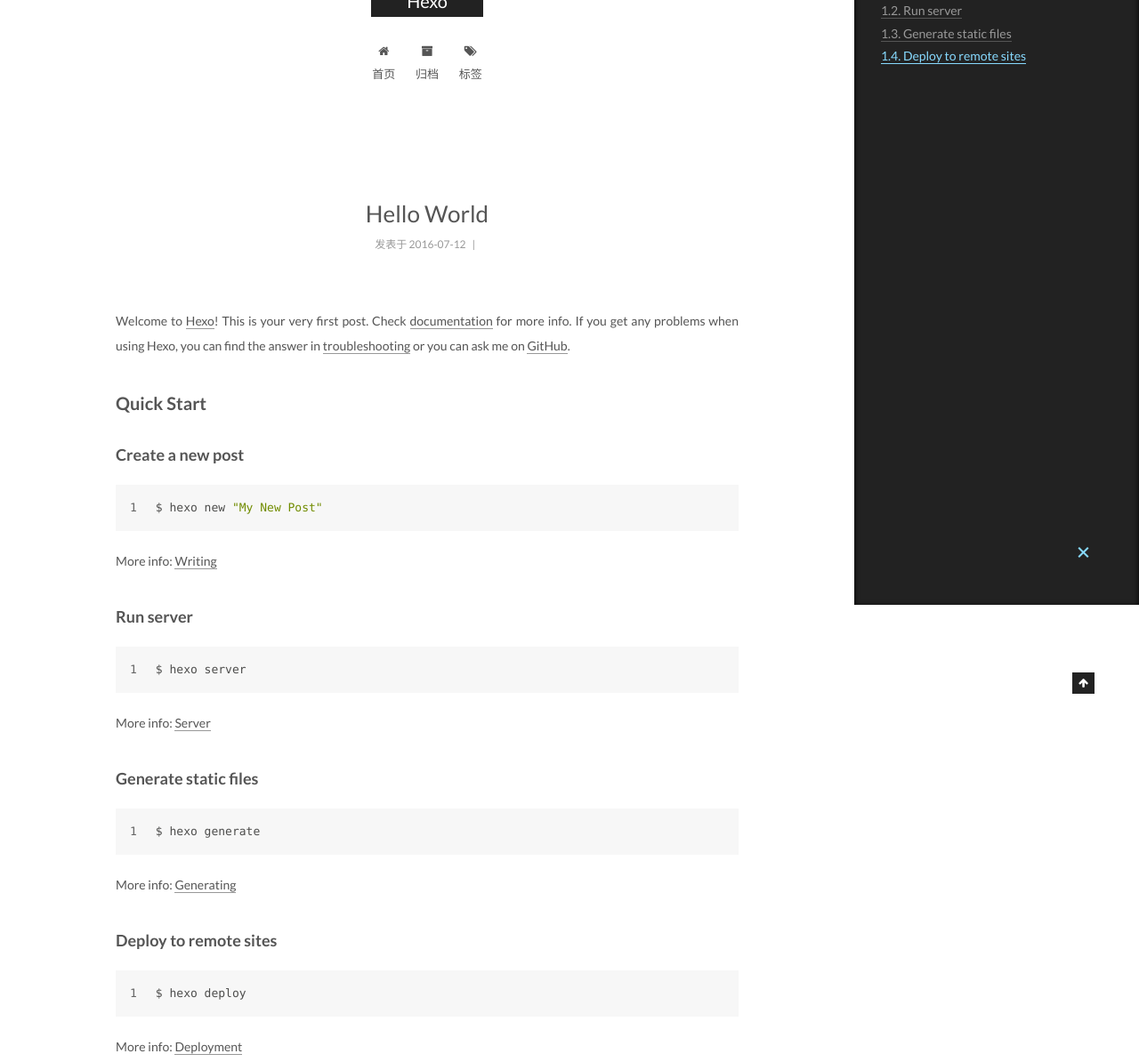
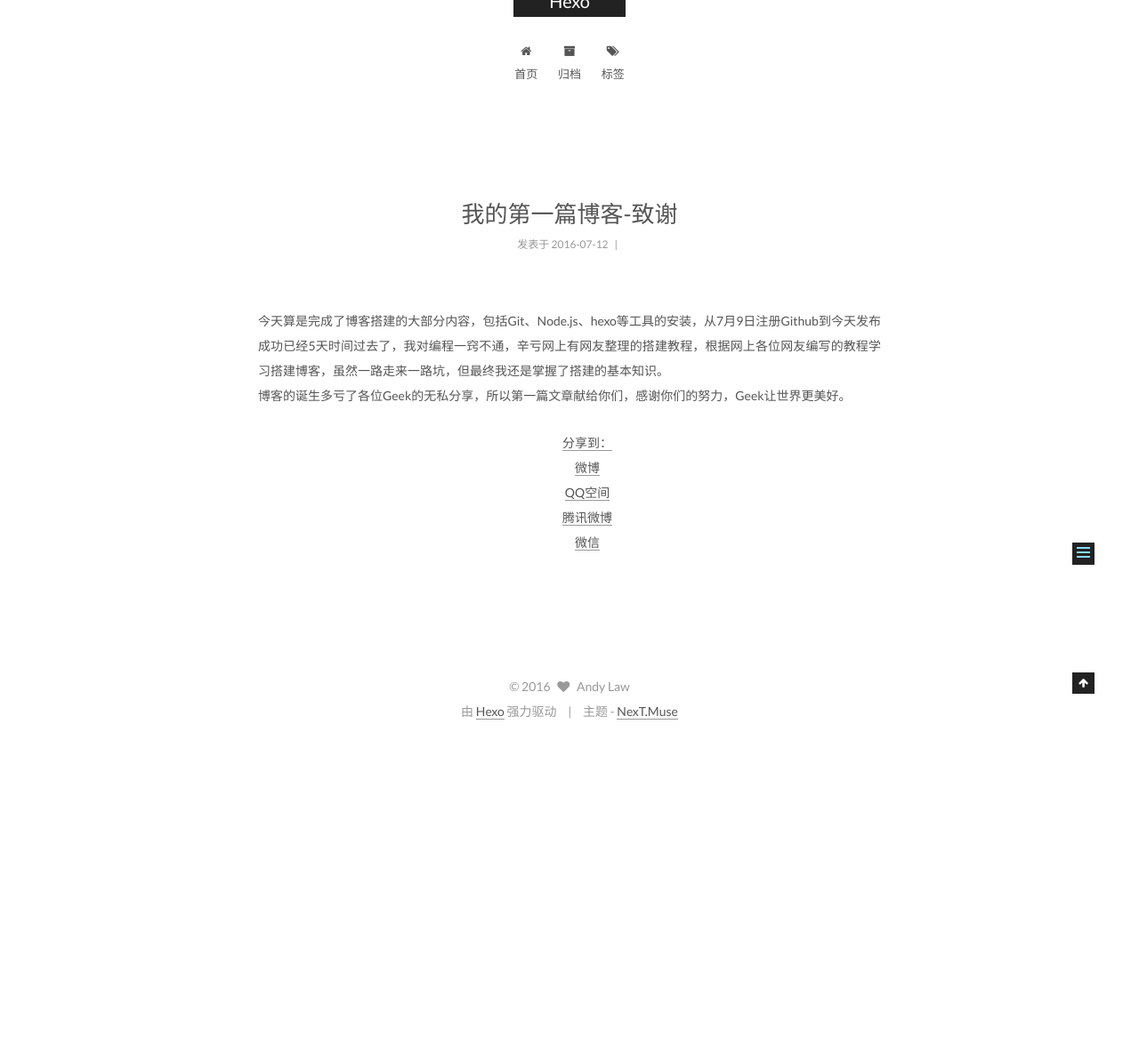
Before and after one commit to andybroker/andybroker.github.io, a plain HTML site: page 2016/07/12/hello-world/index.html in a window 1280 px wide. Shown: the part 120-1314 px from the top of the page at 89% size. After the commit the page ends 954 px from the top, so only its background shows below. Drawn offline with Linux system fonts and the light colour scheme; a script that the page names is missing.

Commit message:
Site updated: 2016-07-13 15:11:12

```diff
--- a/2016/07/12/hello-world/index.html
+++ b/2016/07/12/hello-world/index.html
@@ -84,19 +84,16 @@
 
 
 
-<meta name="description" content="Welcome to Hexo! This is your very first post. Check documentation for more info. If you get any problems when using Hexo, you can find the answer in troubleshooting or you can ask me on GitHub.
-Quick">
+<meta name="description" content="今天算是完成了博客搭建的大部分内容，包括Git、Node.js、hexo等工具的安装，从7月9日注册Github到今天发布成功已经5天时间过去了，我对编程一窍不通，辛亏网上有网友整理的搭建教程，根据网上各位网友编写的教程学习搭建博客，虽然一路走来一路坑，但最终我还是掌握了搭建的基本知识。博客的诞生多亏了各位Geek的无私分享，所以第一篇文章献给你们，感谢你们的努力，Geek让世界更美好。">
 <meta property="og:type" content="article">
-<meta property="og:title" content="Hello World">
+<meta property="og:title" content="我的第一篇博客-致谢">
 <meta property="og:url" content="http://yoursite.com/2016/07/12/hello-world/index.html">
 <meta property="og:site_name" content="Hexo">
-<meta property="og:description" content="Welcome to Hexo! This is your very first post. Check documentation for more info. If you get any problems when using Hexo, you can find the answer in troubleshooting or you can ask me on GitHub.
-Quick">
-<meta property="og:updated_time" content="2016-07-12T07:14:43.913Z">
+<meta property="og:description" content="今天算是完成了博客搭建的大部分内容，包括Git、Node.js、hexo等工具的安装，从7月9日注册Github到今天发布成功已经5天时间过去了，我对编程一窍不通，辛亏网上有网友整理的搭建教程，根据网上各位网友编写的教程学习搭建博客，虽然一路走来一路坑，但最终我还是掌握了搭建的基本知识。博客的诞生多亏了各位Geek的无私分享，所以第一篇文章献给你们，感谢你们的努力，Geek让世界更美好。">
+<meta property="og:updated_time" content="2016-07-13T07:07:25.492Z">
 <meta name="twitter:card" content="summary">
-<meta name="twitter:title" content="Hello World">
-<meta name="twitter:description" content="Welcome to Hexo! This is your very first post. Check documentation for more info. If you get any problems when using Hexo, you can find the answer in troubleshooting or you can ask me on GitHub.
-Quick">
+<meta name="twitter:title" content="我的第一篇博客-致谢">
+<meta name="twitter:description" content="今天算是完成了博客搭建的大部分内容，包括Git、Node.js、hexo等工具的安装，从7月9日注册Github到今天发布成功已经5天时间过去了，我对编程一窍不通，辛亏网上有网友整理的搭建教程，根据网上各位网友编写的教程学习搭建博客，虽然一路走来一路坑，但最终我还是掌握了搭建的基本知识。博客的诞生多亏了各位Geek的无私分享，所以第一篇文章献给你们，感谢你们的努力，Geek让世界更美好。">
 
 
 
@@ -119,7 +116,7 @@
 
   <link rel="canonical" href="http://yoursite.com/2016/07/12/hello-world/"/>
 
-  <title> Hello World | Hexo </title>
+  <title> 我的第一篇博客-致谢 | Hexo </title>
 </head>
 
 <body itemscope itemtype="http://schema.org/WebPage" lang="zh-Hans">
@@ -249,7 +246,7 @@
 
 
 
-                Hello World
+                我的第一篇博客-致谢
 
 
           </h1>
@@ -296,15 +293,7 @@
 
 
 
-        <p>Welcome to <a href="https://hexo.io/" target="_blank" rel="external">Hexo</a>! This is your very first post. Check <a href="https://hexo.io/docs/" target="_blank" rel="external">documentation</a> for more info. If you get any problems when using Hexo, you can find the answer in <a href="https://hexo.io/docs/troubleshooting.html" target="_blank" rel="external">troubleshooting</a> or you can ask me on <a href="https://github.com/hexojs/hexo/issues" target="_blank" rel="external">GitHub</a>.</p>
-<h2 id="Quick-Start"><a href="#Quick-Start" class="headerlink" title="Quick Start"></a>Quick Start</h2><h3 id="Create-a-new-post"><a href="#Create-a-new-post" class="headerlink" title="Create a new post"></a>Create a new post</h3><figure class="highlight bash"><table><tr><td class="gutter"><pre><div class="line">1</div></pre></td><td class="code"><pre><div class="line">$ hexo new <span class="string">"My New Post"</span></div></pre></td></tr></table></figure>
-<p>More info: <a href="https://hexo.io/docs/writing.html" target="_blank" rel="external">Writing</a></p>
-<h3 id="Run-server"><a href="#Run-server" class="headerlink" title="Run server"></a>Run server</h3><figure class="highlight bash"><table><tr><td class="gutter"><pre><div class="line">1</div></pre></td><td class="code"><pre><div class="line">$ hexo server</div></pre></td></tr></table></figure>
-<p>More info: <a href="https://hexo.io/docs/server.html" target="_blank" rel="external">Server</a></p>
-<h3 id="Generate-static-files"><a href="#Generate-static-files" class="headerlink" title="Generate static files"></a>Generate static files</h3><figure class="highlight bash"><table><tr><td class="gutter"><pre><div class="line">1</div></pre></td><td class="code"><pre><div class="line">$ hexo generate</div></pre></td></tr></table></figure>
-<p>More info: <a href="https://hexo.io/docs/generating.html" target="_blank" rel="external">Generating</a></p>
-<h3 id="Deploy-to-remote-sites"><a href="#Deploy-to-remote-sites" class="headerlink" title="Deploy to remote sites"></a>Deploy to remote sites</h3><figure class="highlight bash"><table><tr><td class="gutter"><pre><div class="line">1</div></pre></td><td class="code"><pre><div class="line">$ hexo deploy</div></pre></td></tr></table></figure>
-<p>More info: <a href="https://hexo.io/docs/deployment.html" target="_blank" rel="external">Deployment</a></p>
+        <p>今天算是完成了博客搭建的大部分内容，包括Git、Node.js、hexo等工具的安装，从7月9日注册Github到今天发布成功已经5天时间过去了，我对编程一窍不通，辛亏网上有网友整理的搭建教程，根据网上各位网友编写的教程学习搭建博客，虽然一路走来一路坑，但最终我还是掌握了搭建的基本知识。<br>博客的诞生多亏了各位Geek的无私分享，所以第一篇文章献给你们，感谢你们的努力，Geek让世界更美好。</p>
 
 
     </div>
@@ -338,7 +327,7 @@
     <div class="post-spread">
 
         <div class="ds-share flat" data-thread-key="2016/07/12/hello-world/"
-     data-title="Hello World"
+     data-title="我的第一篇博客-致谢"
      data-content=""
      data-url="http://yoursite.com/2016/07/12/hello-world/">
   <div class="ds-share-inline">
@@ -368,7 +357,7 @@
   <div class="comments" id="comments">
 
       <div class="ds-thread" data-thread-key="2016/07/12/hello-world/"
-           data-title="Hello World" data-url="http://yoursite.com/2016/07/12/hello-world/">
+           data-title="我的第一篇博客-致谢" data-url="http://yoursite.com/2016/07/12/hello-world/">
       </div>
 
   </div>
@@ -445,7 +434,7 @@
 
 
 
-              <div class="post-toc-content"><ol class="nav"><li class="nav-item nav-level-2"><a class="nav-link" href="#Quick-Start"><span class="nav-number">1.</span> <span class="nav-text">Quick Start</span></a><ol class="nav-child"><li class="nav-item nav-level-3"><a class="nav-link" href="#Create-a-new-post"><span class="nav-number">1.1.</span> <span class="nav-text">Create a new post</span></a></li><li class="nav-item nav-level-3"><a class="nav-link" href="#Run-server"><span class="nav-number">1.2.</span> <span class="nav-text">Run server</span></a></li><li class="nav-item nav-level-3"><a class="nav-link" href="#Generate-static-files"><span class="nav-number">1.3.</span> <span class="nav-text">Generate static files</span></a></li><li class="nav-item nav-level-3"><a class="nav-link" href="#Deploy-to-remote-sites"><span class="nav-number">1.4.</span> <span class="nav-text">Deploy to remote sites</span></a></li></ol></li></ol></div>
+              <p class="post-toc-empty">此文章未包含目录</p>
 
           </div>
         </section>
--- a/css/main.css
+++ b/css/main.css
@@ -1548,7 +1548,7 @@
   width: 4px;
   height: 4px;
   border-radius: 50%;
-  background: #59de85;
+  background: #cdff7a;
 }
 .links-of-blogroll {
   font-size: 13px;
```
Also changed, not shown: archives/2016/07/index.html (+1 -1 lines), archives/2016/index.html (+1 -1 lines), archives/index.html (+1 -1 lines), index.html (+2 -10 lines), 1 other file.
